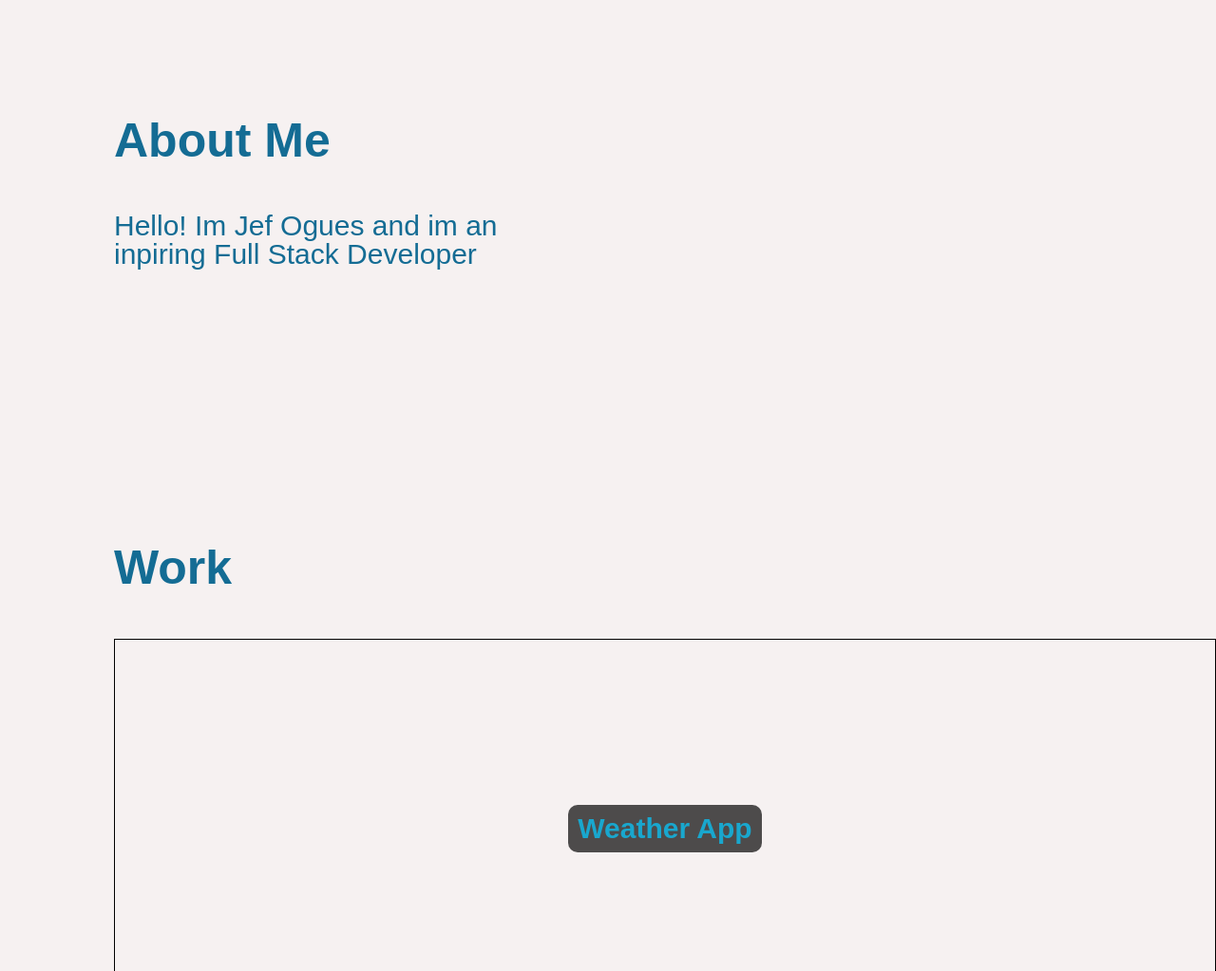
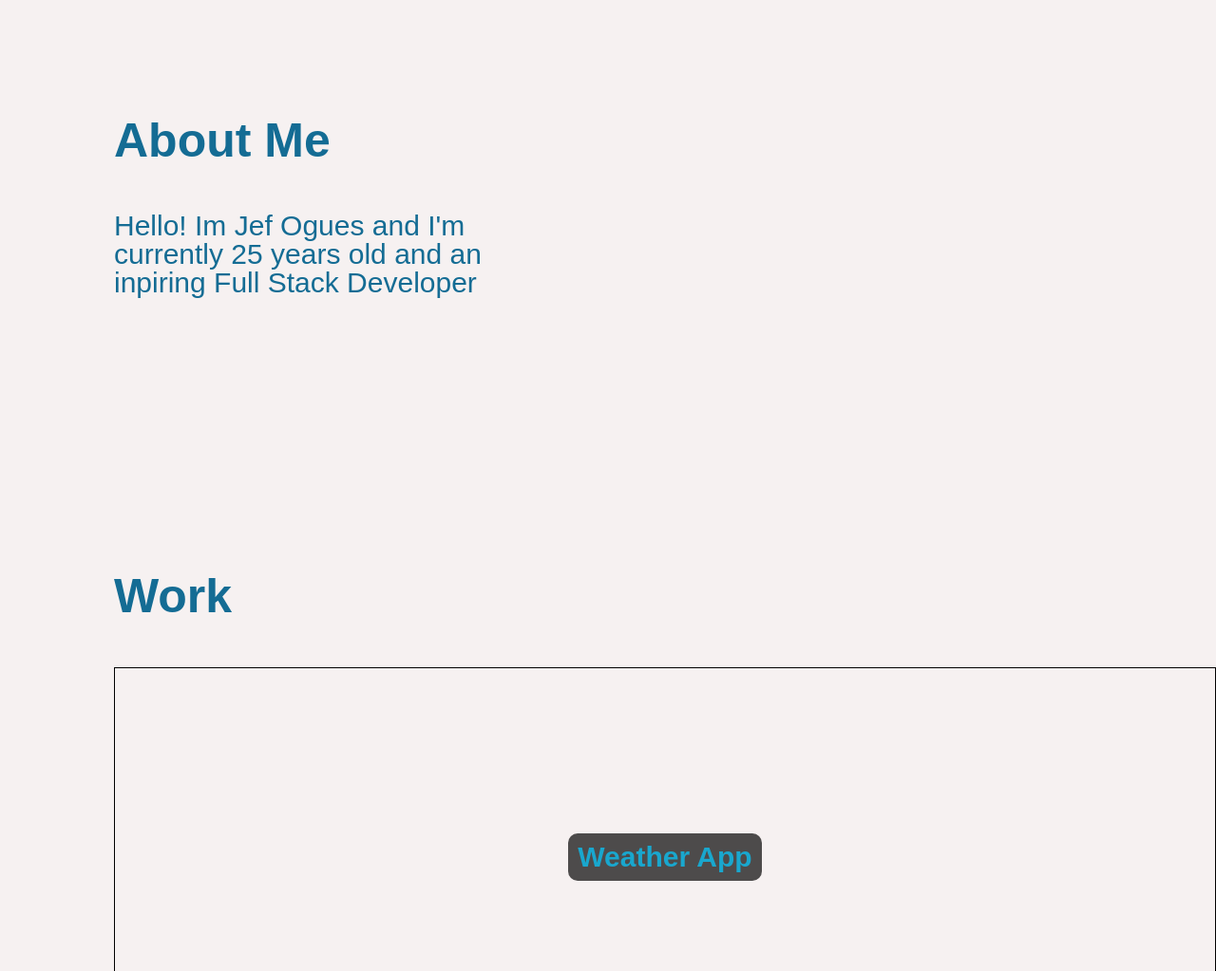
Before and after one commit to jef1197/Module-2-Challenge, a plain HTML site: page index.html in a window 1280 px wide. Shown: the part 767-1790 px from the top of the page at 95% size. Drawn offline with Linux system fonts and the light colour scheme.

Commit message:
Update index.html
Updated about me content

```diff
--- a/index.html
+++ b/index.html
@@ -45,7 +45,7 @@
         <section class="about-me" id="about">
           <article>
             <h2>About Me</h2>
-            <p>Hello! Im Jef Ogues and im an inpiring Full Stack Developer</p>
+            <p>Hello! Im Jef Ogues and I'm currently 25 years old and an inpiring Full Stack Developer</p>
           </article>
           <figure id="about-img">
             <img src="./assets/images/toronto.jpg" alt="about me picture" >
```
